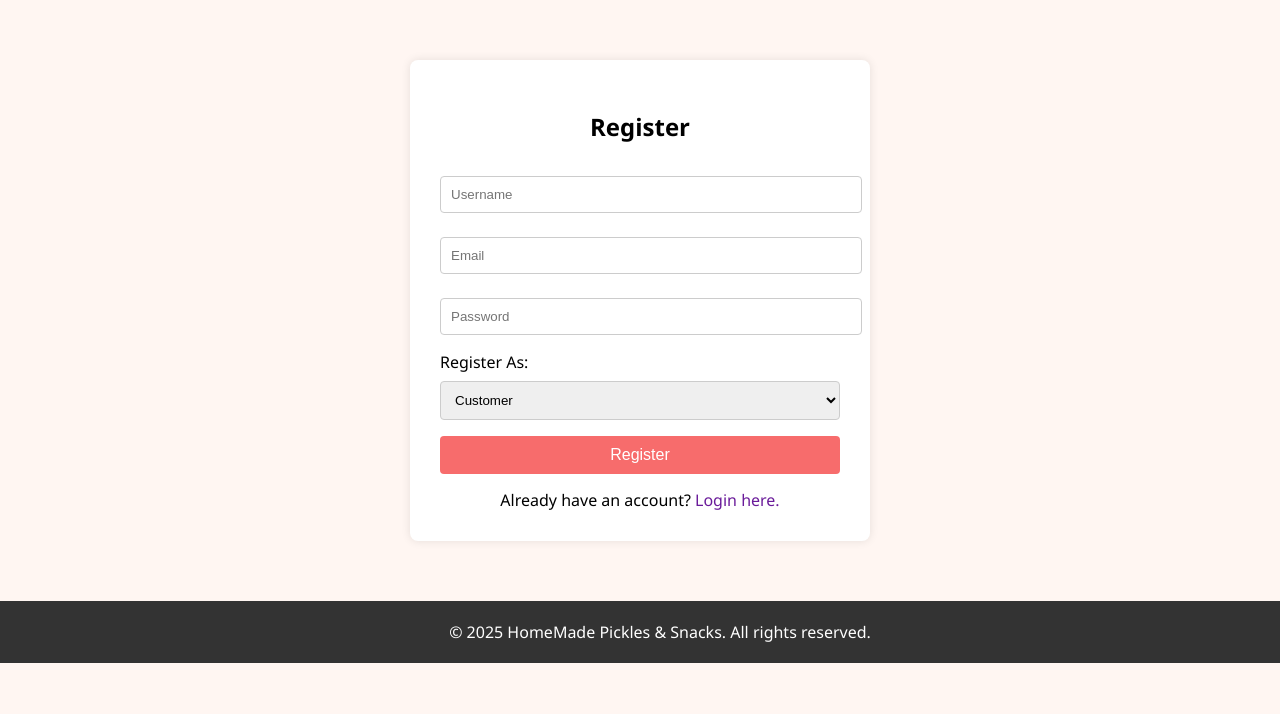
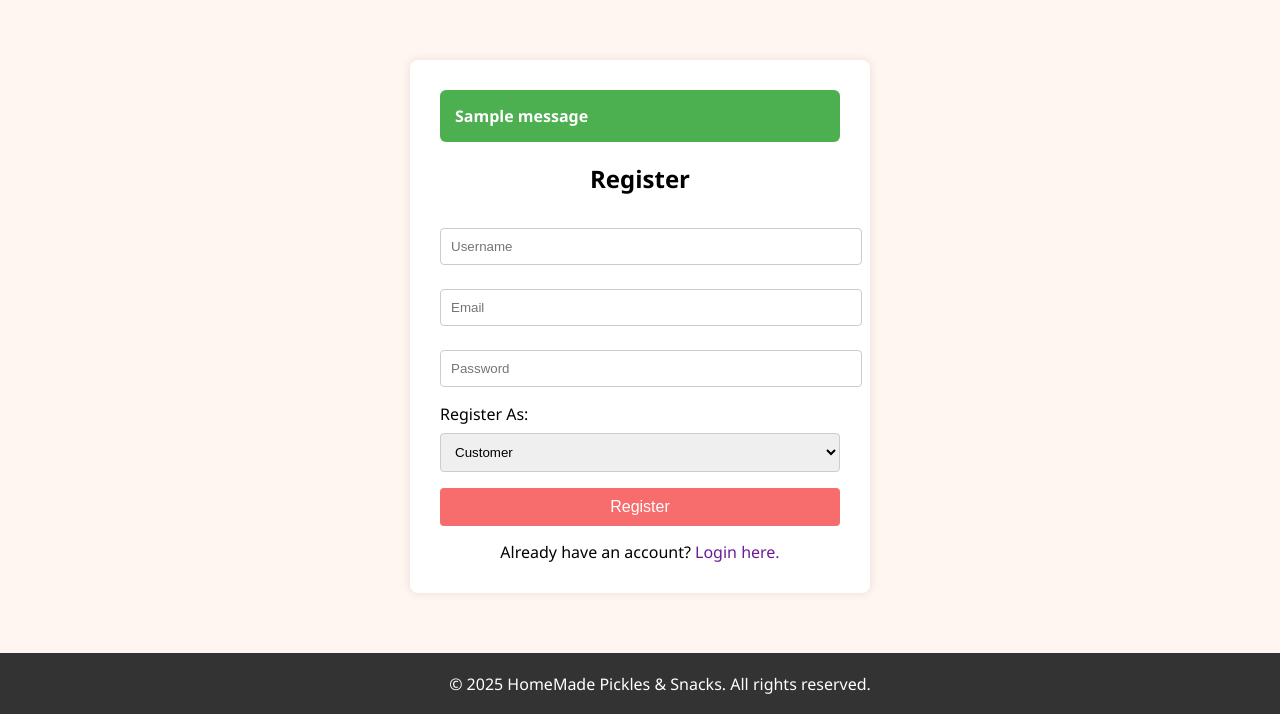
Before and after one commit to pravallika123310/homemade-pickles, a Flask app: page /register in a window 1280 px wide. Shown: the part 52-766 px from the top of the page. Run offline with Flask 3, Linux system fonts and the light colour scheme; tables that the repository leaves empty hold one stand-in row (values such as "Sample post"); one stand-in notice (Sample message) is shown.

Commit message:
Update registration page with flash message for existingemail

```diff
--- a/app.py
+++ b/app.py
@@ -2,7 +2,7 @@ from flask import Flask, render_template, request, redirect, session, url_for, f
 from models import db, User, Product, CartItem, Order, OrderItem, Feedback
 from werkzeug.security import generate_password_hash, check_password_hash
 from functools import wraps
-from flask_sqlalchemy import SQLAlchemy
+
 
 app = Flask(__name__)
 app.config['SQLALCHEMY_DATABASE_URI'] = 'sqlite:///homemade_pickles.db'
--- a/templates/register.html
+++ b/templates/register.html
@@ -87,6 +87,28 @@
             text-decoration: none;
         }
 
+        .flash-message {
+            padding: 15px;
+            border-radius: 6px;
+            margin-bottom: 20px;
+            font-weight: bold;
+            animation: fadeIn 0.5s ease-in-out;
+        }
+
+        .flash-message.error {
+            background-color: #f76c6c;
+            color: white;
+        }
+
+        .flash-message.success {
+            background-color: #4CAF50;
+            color: white;
+        }
+
+        @keyframes fadeIn {
+            from { opacity: 0; }
+            to { opacity: 1; }
+        }
     </style>
 </head>
 <body>
@@ -101,6 +123,20 @@
     </div>
 
     <div class="container">
+
+        {% with messages = get_flashed_messages(with_categories=true) %}
+          {% if messages %}
+            {% for category, message in messages %}
+              <div class="flash-message {{ category }}">
+                {{ message }}
+                {% if category == "error" %}
+                  <br><a href="{{ url_for('login') }}" style="color: #fff; text-decoration: underline;"></a>
+                {% endif %}
+              </div>
+            {% endfor %}
+          {% endif %}
+        {% endwith %}
+
         <h2>Register</h2>
         <form method="POST" action="/register">
             <input type="text" name="username" placeholder="Username" required>
@@ -115,6 +151,7 @@
 
             <button type="submit">Register</button>
         </form>
+
         <div class="login-link">
             Already have an account? <a href="/login">Login here.</a>
         </div>
```
Also changed, not shown: instance/homemade_pickles.db.
